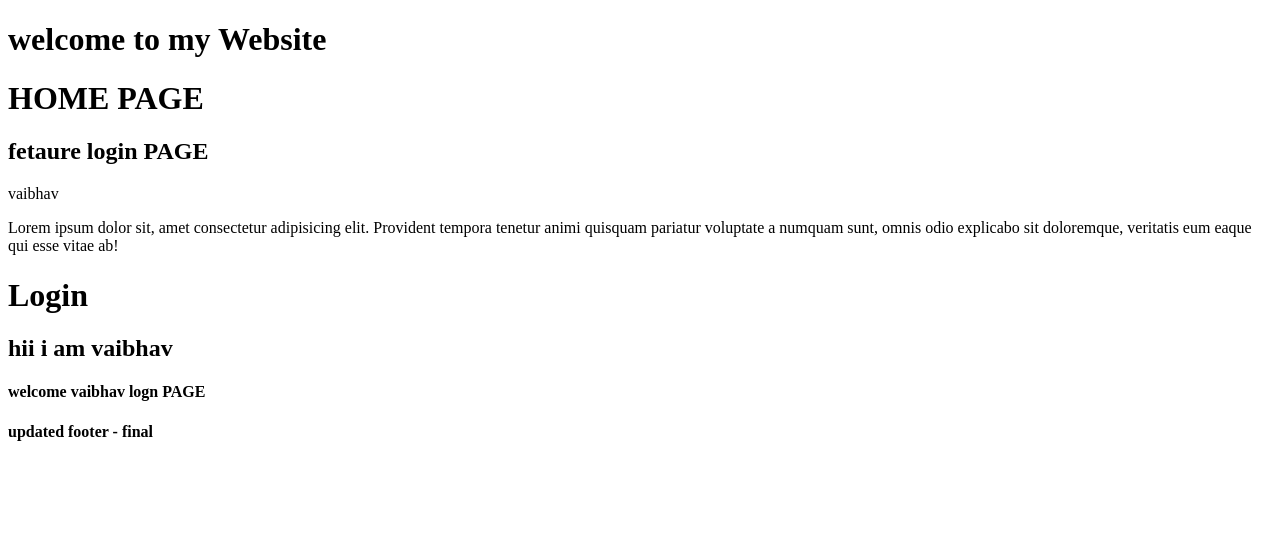
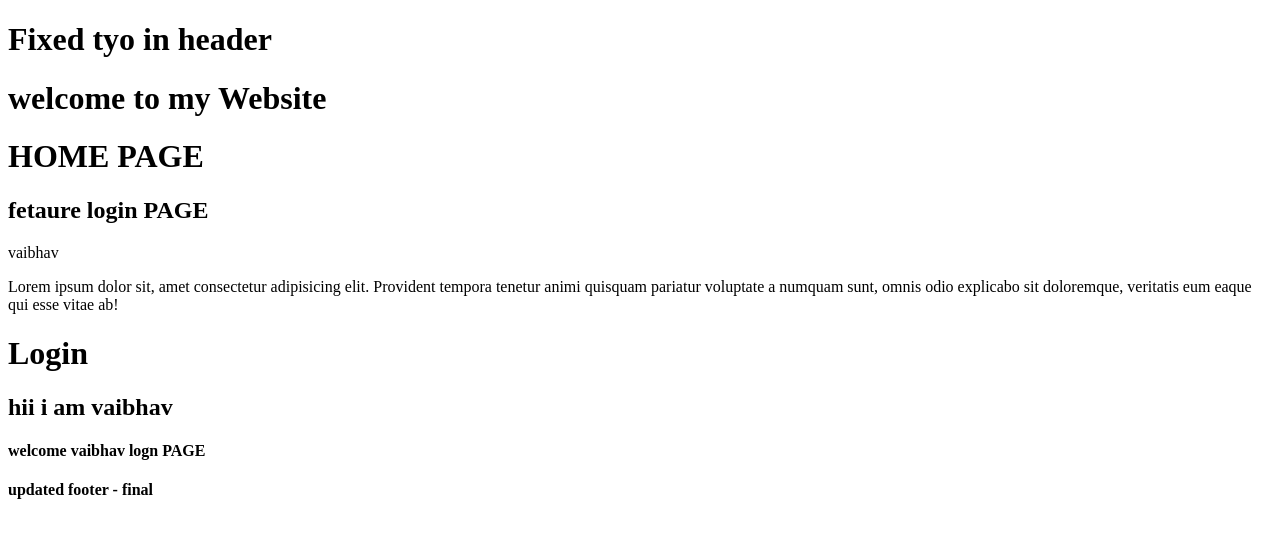
Before and after one commit to vaibhavkulal/githun_amiti, a plain HTML site: page index.html in a window 1280 px wide. Drawn offline with Linux system fonts and the light colour scheme.

```diff
--- a/index.html
+++ b/index.html
@@ -1,27 +1,31 @@
 <!DOCTYPE html>
 <html lang="en">
+
 <head>
     <meta charset="UTF-8">
     <meta name="viewport" content="width=device-width, initial-scale=1.0">
     <title>Document</title>
 </head>
+
 <body>
-
+    <h1>Fixed tyo in header</h1>
     <h1>welcome to my Website</h1>
 
 
 
     <h1>HOME PAGE</h1>
 
-<h2>fetaure login PAGE</h2>
+    <h2>fetaure login PAGE</h2>
     <p>vaibhav</p>
 
-    <p>Lorem ipsum dolor sit, amet consectetur adipisicing elit. Provident tempora tenetur animi quisquam pariatur voluptate a numquam sunt, omnis odio explicabo sit doloremque, veritatis eum eaque qui esse vitae ab!</p>
+    <p>Lorem ipsum dolor sit, amet consectetur adipisicing elit. Provident tempora tenetur animi quisquam pariatur
+        voluptate a numquam sunt, omnis odio explicabo sit doloremque, veritatis eum eaque qui esse vitae ab!</p>
 
     <h1>Login</h1>
     <h2>hii i am vaibhav</h2>
 
 
     <h4>welcome vaibhav logn PAGE</h4>
-<h4>updated footer - final</h4>
+    <h4>updated footer - final</h4>
+
 </html>
```
